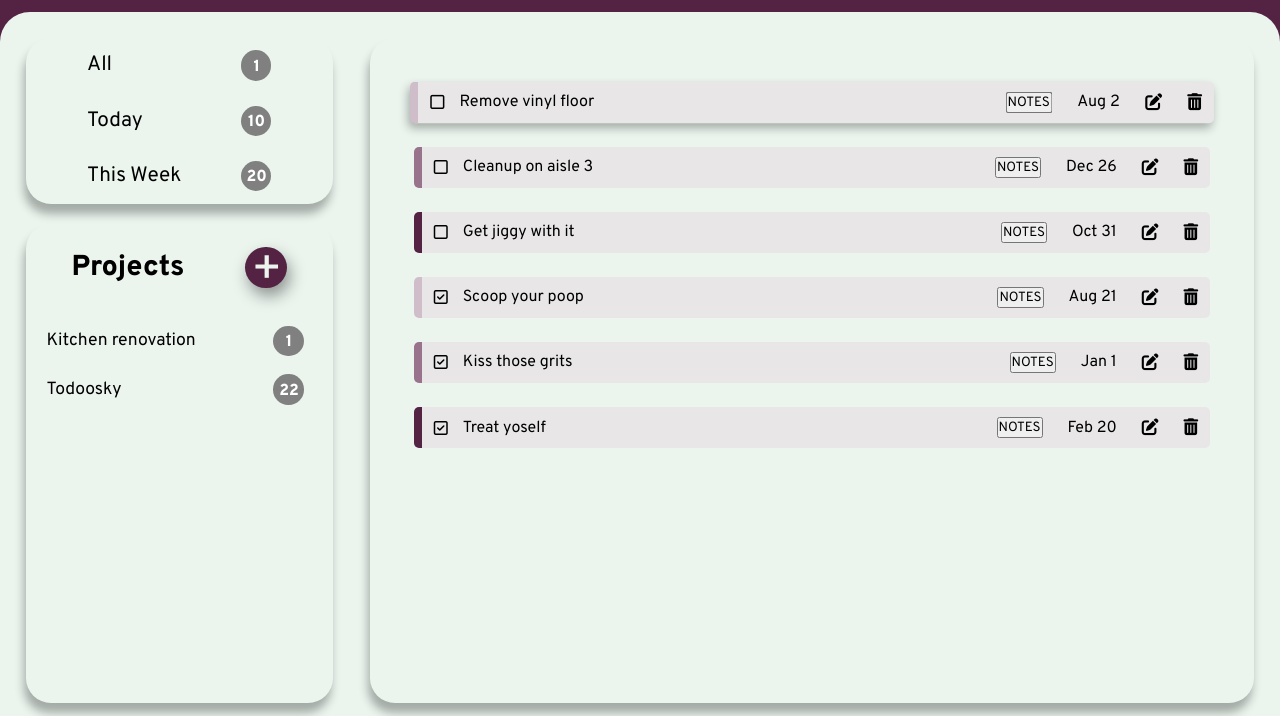
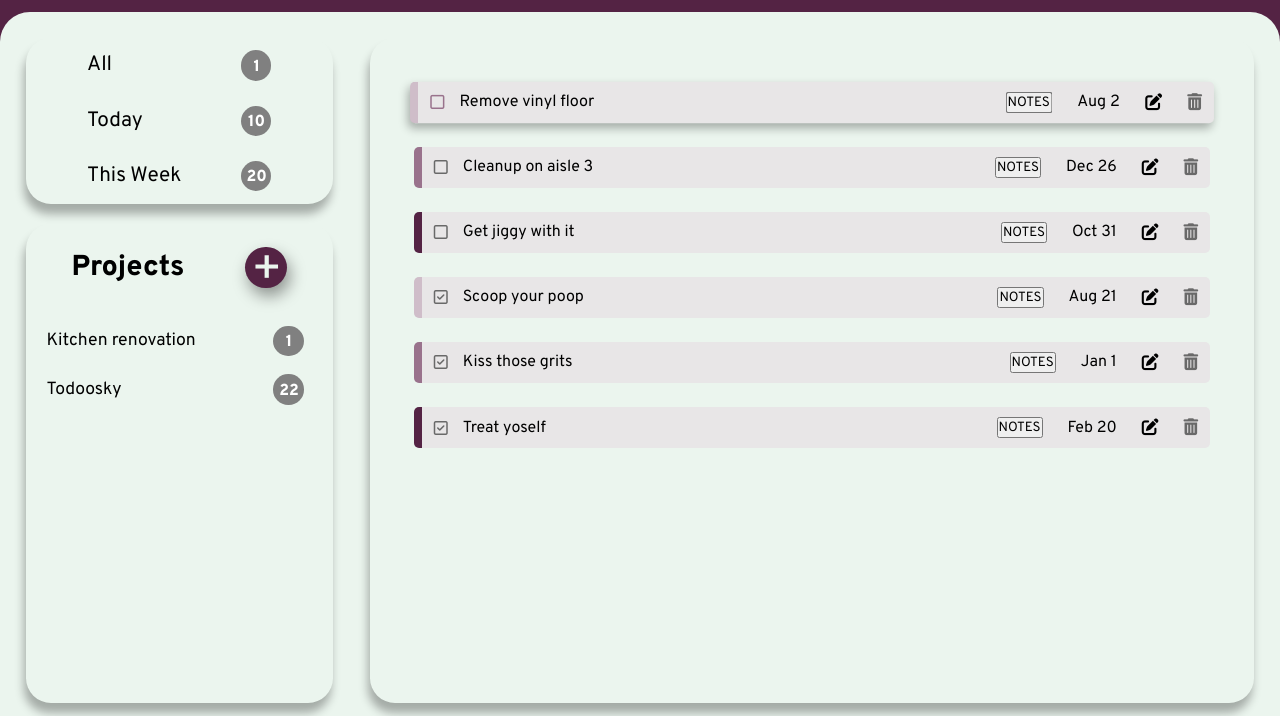
Before and after one commit to cynthem/todo-list-II, a website: page src/custom.html in a window 1280 px wide. In both pictures the pointer is over the icon 440 px from the left and 186 px from the top of the page. Shown: the part 84-800 px from the top of the page. Drawn offline with Linux system fonts and the light colour scheme.

Commit message:
Add todo list item styles

```diff
--- a/src/index.css
+++ b/src/index.css
@@ -293,3 +293,21 @@ button {
 .fa-trash-can {
     font-size: 1.05rem;
 }
+
+.fa-square,
+.fa-square-check,
+.fa-trash-can {
+    color: #696969;
+}
+
+.fa-square:hover,
+.fa-square-check:hover,
+.fa-pen-to-square:hover,
+.fa-trash-can:hover {
+    color: #99728c;
+    cursor: pointer;
+}
+
+.item-description {
+    font-size: 1.25vw;
+}
```
